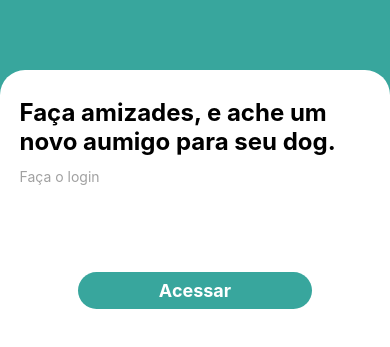
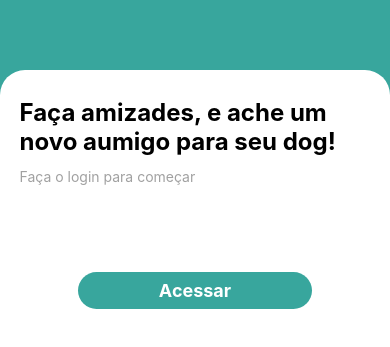
Before and after one commit to ninguemzin/PawMate, a React Native app: screen /Welcome in a window 390 px wide. Shown: the part 493-840 px from the top of the page. Built offline with nearby package versions, Linux system fonts and the light colour scheme.

Commit message:
end Welcome

```diff
--- a/package.json
+++ b/package.json
@@ -20,6 +20,7 @@
     "react": "18.2.0",
     "react-dom": "18.2.0",
     "react-native": "0.73.6",
+    "react-native-animatable": "^1.4.0",
     "react-native-gesture-handler": "^2.16.0",
     "react-native-reanimated": "~3.6.2",
     "react-native-web": "~0.19.6"
--- a/src/pages/Welcome/index.js
+++ b/src/pages/Welcome/index.js
@@ -1,27 +1,30 @@
 import React from 'react';
 import { View, Text, StyleSheet, Image, TouchableOpacity } from 'react-native';
+
+import * as Animatable from 'react-native-animatable'
 
 export default function Welcome() {
   return (
     <View style={styles.container}>
 
       <View style={styles.containerLogo}>
-        <Image
+        <Animatable.Image
+          animation="flipInY"
           source={require('../../assets/OIG4.png')}
           style={{ width: '100%'}}
           resizeMode="contain"
         />
       </View>
 
-      <View style={styles.containerForm}>
-        <Text style={styles.title}>Faça amizades, e ache um novo aumigo para seu dog.</Text>
-        <Text style={styles.text}>Faça o login</Text>
+      <Animatable.View delay={600} animation="fadeInUp" style={styles.containerForm}>
+        <Text style={styles.title}>Faça amizades, e ache um novo aumigo para seu dog!</Text>
+        <Text style={styles.text}>Faça o login para começar</Text>
 
       <TouchableOpacity style={styles.button}>
         <Text style={styles.buttonText}>Acessar</Text>
       </TouchableOpacity>
 
-      </View>
+      </Animatable.View>
 
 
     </View>
```
Also changed, not shown: 1 other file (tests, documents, lock files or other folders).
